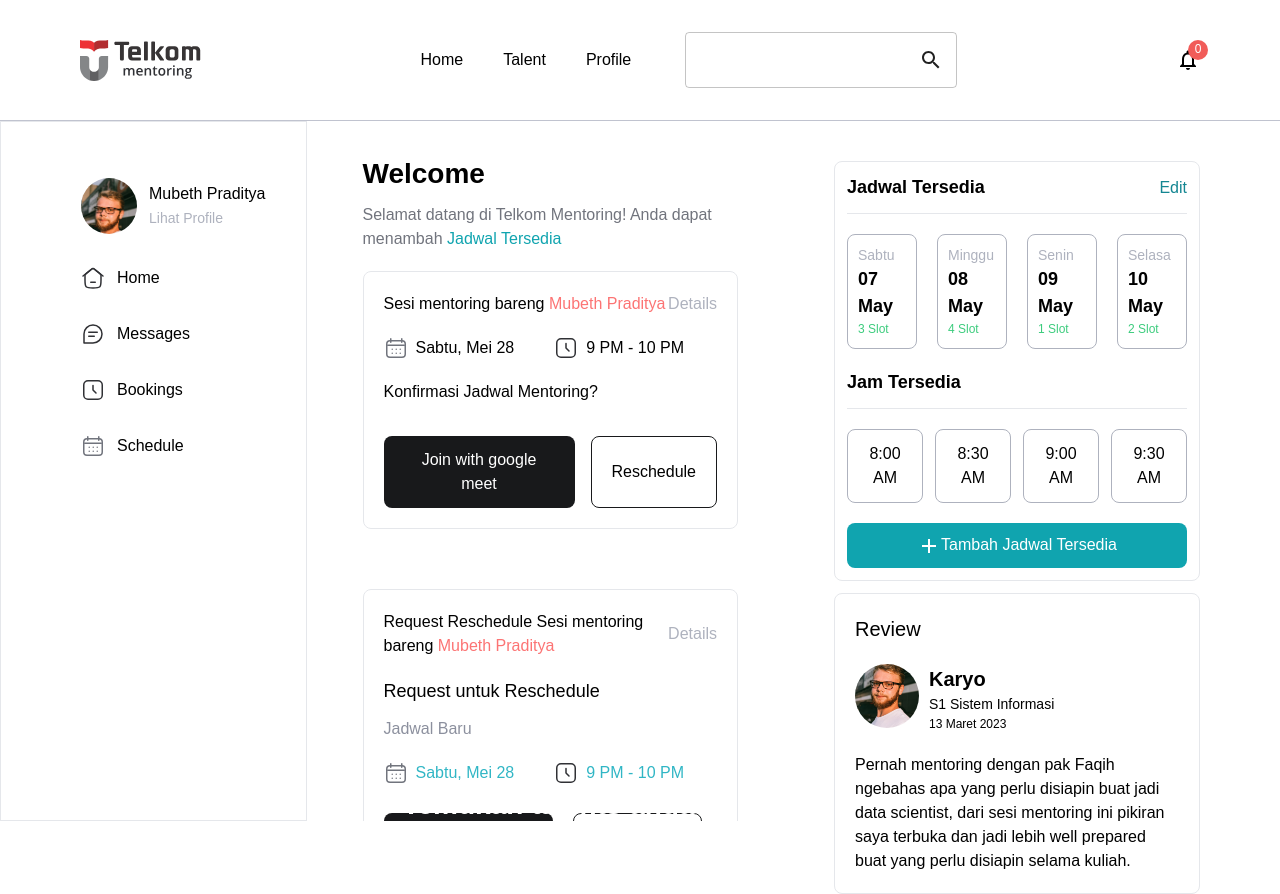
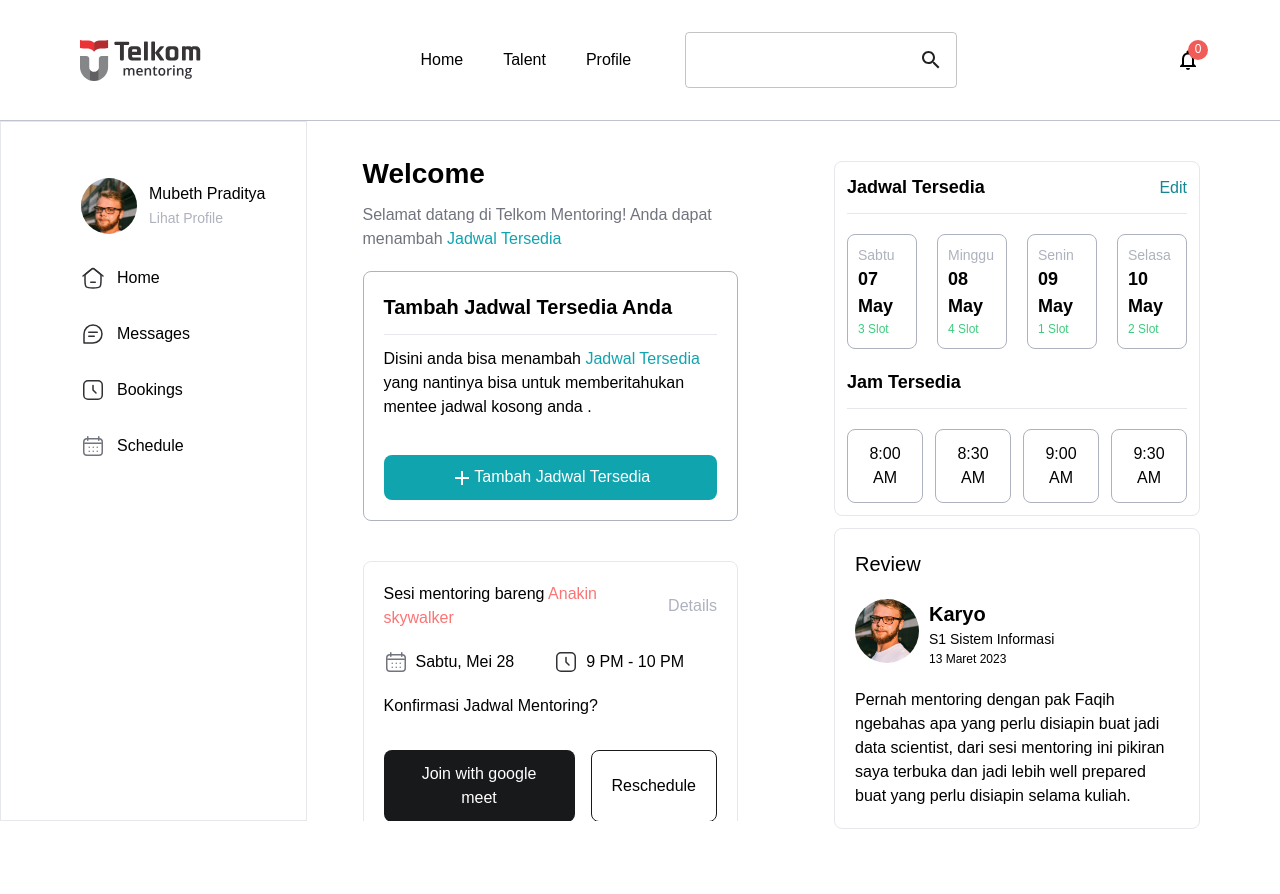
Before and after one commit to whoouu/telkom-mentoring, a React (Vite) app: page /admin/home in a window 1280 px wide. After the commit the page ends 829 px from the top, so only its background shows below. Built offline with nearby package versions, Linux system fonts and the light colour scheme; a web font is replaced by a local one.

Commit message:
mentee list name and mentor profile, home

```diff
--- a/src/components/Card/MentorCard.jsx
+++ b/src/components/Card/MentorCard.jsx
@@ -1,11 +1,11 @@
 import PropTypes from 'prop-types';
 import { Link } from 'react-router-dom';
 
-const MentorCard = ({ name, faculty, count, skills, availableAt }) => {
+const MentorCard = ({ name, image, faculty, count, skills, availableAt }) => {
   return (
     <div className="rounded-lg border p-3 w-full">
       <div className="overflow-hidden w-full rounded-lg">
-        <img alt="test" src="/thumbnail.avif" />
+        <img alt="test" src={image ? image : '/thumbnail.avif'} />
       </div>
       <p className="mt-3 mb-1">{name}</p>
       {/* description */}
--- a/src/pages/Mentee/Home/index.jsx
+++ b/src/pages/Mentee/Home/index.jsx
@@ -302,6 +302,33 @@ const BookModal = ({ open, close }) => {
   );
 };
 
+const nameMentor = [
+  {
+    id: 1,
+    name: 'Peter Sutton',
+    image:
+      'https://images.unsplash.com/photo-1500048993953-d23a436266cf?ixlib=rb-4.0.3&ixid=M3wxMjA3fDB8MHxzZWFyY2h8MTV8fHBlcnNvbnxlbnwwfHwwfHx8MA%3D%3D&auto=format&fit=crop&w=800&q=60',
+  },
+  {
+    id: 2,
+    name: 'Felix Lane',
+    image:
+      'https://images.unsplash.com/photo-1504593811423-6dd665756598?ixlib=rb-4.0.3&ixid=M3wxMjA3fDB8MHxwaG90by1wYWdlfHx8fGVufDB8fHx8fA%3D%3D&auto=format&fit=crop&w=2370&q=80',
+  },
+  {
+    id: 3,
+    name: 'Mathew Owens',
+    image:
+      'https://images.unsplash.com/photo-1496302662116-35cc4f36df92?ixlib=rb-4.0.3&ixid=M3wxMjA3fDB8MHxwaG90by1wYWdlfHx8fGVufDB8fHx8fA%3D%3D&auto=format&fit=crop&w=2370&q=80',
+  },
+  {
+    id: 4,
+    name: 'Harvey Day',
+    image:
+      'https://images.unsplash.com/photo-1568602471122-7832951cc4c5?ixlib=rb-4.0.3&ixid=M3wxMjA3fDB8MHxwaG90by1wYWdlfHx8fGVufDB8fHx8fA%3D%3D&auto=format&fit=crop&w=2370&q=80',
+  },
+];
+
 const Home = () => {
   const [booking, setBooking] = useState(null);
   const [openModal, setOpenModal] = useState(false);
@@ -342,37 +369,19 @@ const Home = () => {
         {/* card container */}
         <div className="grid md:grid-cols-2 gap-3.5 mb-4">
           {/* card */}
+          {nameMentor.map((data) => {
+            return (
               <MentorCard
-            name={'Muhammad Harris Hassan'}
+                key={data.id}
+                name={data.name}
+                image={data.image}
                 faculty={'Fakultas Rekayasa Industri'}
                 count={7}
                 skills={['Machine Learning', 'Data Science']}
                 availableAt={'4 Mei 23, 8.30 PM'}
               />
-
-          <MentorCard
-            name={'Muhammad Harris Hassan'}
-            faculty={'Fakultas Rekayasa Industri'}
-            count={7}
-            skills={['Machine Learning', 'Data Science']}
-            availableAt={'4 Mei 23, 8.30 PM'}
-          />
-
-          <MentorCard
-            name={'Muhammad Harris Hassan'}
-            faculty={'Fakultas Rekayasa Industri'}
-            count={7}
-            skills={['Machine Learning', 'Data Science']}
-            availableAt={'4 Mei 23, 8.30 PM'}
-          />
-
-          <MentorCard
-            name={'Muhammad Harris Hassan'}
-            faculty={'Fakultas Rekayasa Industri'}
-            count={7}
-            skills={['Machine Learning', 'Data Science']}
-            availableAt={'4 Mei 23, 8.30 PM'}
-          />
+            );
+          })}
         </div>
 
         <h2 className="text-[18px] font-semibold mb-4">Temukan mentor seru berdasarkan topik</h2>
--- a/src/pages/Mentor/Home/index.jsx
+++ b/src/pages/Mentor/Home/index.jsx
@@ -67,17 +67,6 @@ const RightSidebar = ({ isEdit, setOpen }) => {
               );
             })}
           </div>
-
-          <button
-            onClick={() => {
-              isEdit(false);
-              setOpen(true);
-            }}
-            className="p-2.5 w-full rounded-lg bg-turqouise-500 text-white mt-5"
-          >
-            <AddOutlinedIcon />
-            Tambah Jadwal Tersedia
-          </button>
         </div>
         <div className="border rounded-lg p-5 w-[366px]">
           <h2 className="text-[20px] mb-5">Review</h2>
@@ -99,14 +88,14 @@ const RightSidebar = ({ isEdit, setOpen }) => {
   );
 };
 
-const NotificationCard = ({ reschedule, isOpenModal }) => {
+const NotificationCard = ({ reschedule, isOpenModal, name }) => {
   const [expanded, setExpanded] = useState(false);
   if (reschedule) {
     return (
       <div className="border rounded-lg p-5 mt-5">
         <div className="flex justify-between">
           <p>
-            Request Reschedule Sesi mentoring bareng <span className="text-red-300">Mubeth Praditya</span>
+            Request Reschedule Sesi mentoring bareng <span className="text-red-300">{name}</span>
           </p>
           <button className="text-neutral-400 text-[16px] font-light" onClick={() => setExpanded(!expanded)}>
             Details
@@ -122,7 +111,7 @@ const NotificationCard = ({ reschedule, isOpenModal }) => {
                 <img alt="test" src="/default-person.avif" />
               </div>
               <div className="flex flex-col justify-center w-full">
-                <p className="inline text-[18px]">Anakin Skywalker</p>
+                <p className="inline text-[18px]">{name}</p>
                 <p className="inline text-[14px] text-neutral-400">Online</p>
               </div>
             </div>
@@ -172,7 +161,7 @@ const NotificationCard = ({ reschedule, isOpenModal }) => {
     <div className="border rounded-lg p-5">
       <div className="flex justify-between">
         <p>
-          Sesi mentoring bareng <span className="text-red-300">Mubeth Praditya</span>
+          Sesi mentoring bareng <span className="text-red-300">{name}</span>
         </p>
         <button className="text-neutral-400 text-[16px] font-light" onClick={() => setExpanded(!expanded)}>
           Details
@@ -509,9 +498,27 @@ const HomeMentor = () => {
           <span className="text-turqouise-500">Jadwal Tersedia</span>
         </p>
 
+        <div className="rounded-lg border p-5 border-neutral-400 my-4 w-full mb-10">
+          <b className="text-[20px]">Tambah Jadwal Tersedia Anda</b>
+          <hr className="my-3" />
+          <p className="mb-4">
+            Disini anda bisa menambah <span className="text-turqouise-500">Jadwal Tersedia</span> yang nantinya bisa
+            untuk memberitahukan mentee jadwal kosong anda .
+          </p>
+          <button
+            onClick={() => {
+              setOpenModal(true);
+            }}
+            className="p-2.5 w-full rounded-lg bg-turqouise-500 text-white mt-5"
+          >
+            <AddOutlinedIcon />
+            Tambah Jadwal Tersedia
+          </button>
+        </div>
+
         <div className="flex flex-col gap-10 mb-10">
-          <NotificationCard />
-          <NotificationCard reschedule={true} isOpenModal={setOpenModal} />
+          <NotificationCard name={'Anakin skywalker'} />
+          <NotificationCard name={'luke skywalker '} reschedule={true} isOpenModal={setOpenModal} />
         </div>
 
         <div className="relative w-full">
--- a/src/pages/Mentor/profile/index.jsx
+++ b/src/pages/Mentor/profile/index.jsx
@@ -363,11 +363,6 @@ const Profile = () => {
                     >
                       Book Jadwal 1:1 Mentoring
                     </button>
-
-                    <button className="p-2.5 w-full rounded-lg border border-turqouise-500 text-turqouise-500 mt-5">
-                      <ChatOutlinedIcon className="text-turqouise-500 mr-2" fontSize="small" />
-                      Kirim Pesan
-                    </button>
                   </div>
 
                   <div className="rounded-lg shadow-lg p-2 bg-white">
```
Lines whose indentation alone changed are shown as unchanged.
